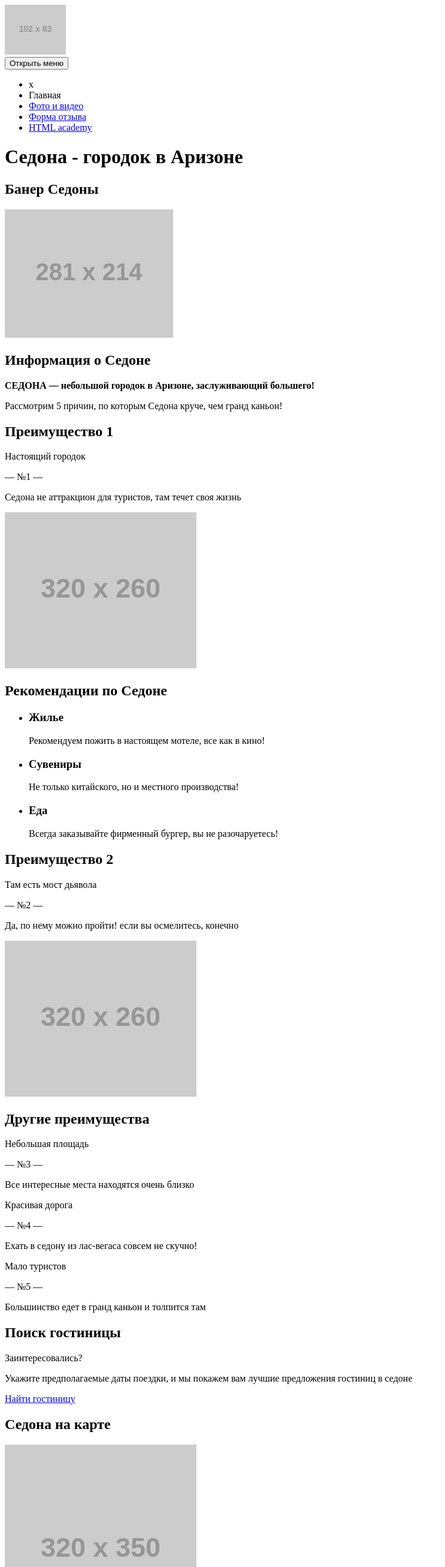
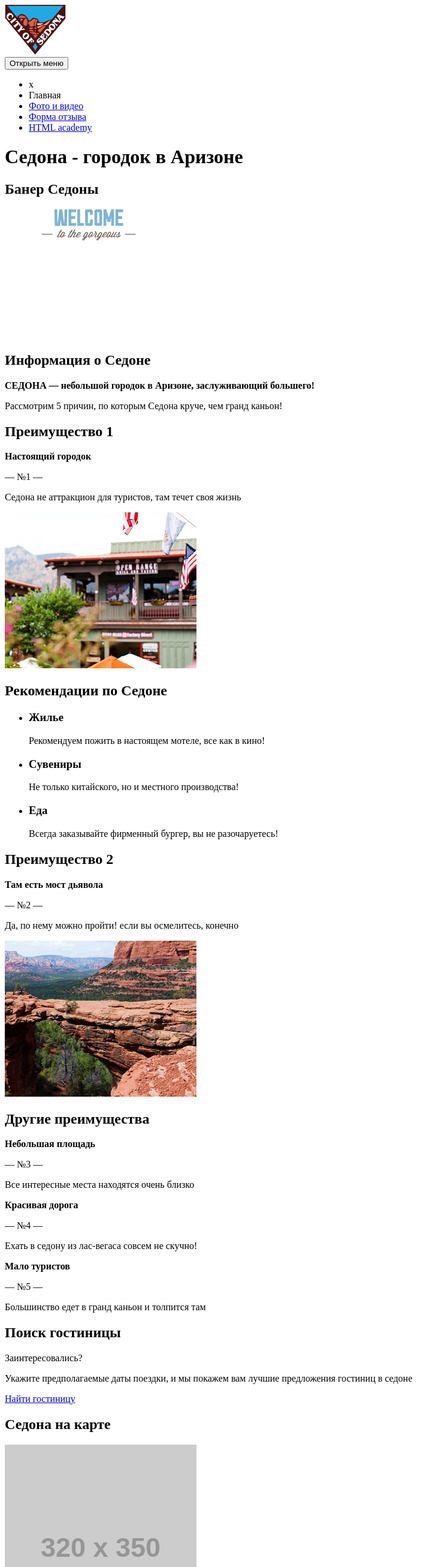
Before and after one commit to rrrita123/486753-sedona-19, a website: page source/index.html in a window 1280 px wide. Shown: the top 2612 px of the page at 60% size, without its empty margins (0-743 px from the left). Drawn offline with Linux system fonts and the light colour scheme; placeholder pictures from the web are drawn by us.

Commit message:
Начинаем вёрстку с препроцессором index.html

```diff
--- a/source/index.html
+++ b/source/index.html
@@ -3,11 +3,13 @@
   <head>
     <meta charset="utf-8">
     <title>HTML Academy: Седона</title>
+    <link href="css/style.css" rel="stylesheet">
   </head>
   <body>
+    <div class="container">
       <header class="page-header">
         <a class="page-header__logo">
-        <img class="page-header__logo-image" src="https://via.placeholder.com/102x83" width="102" height="83" alt="Логотип Седона">
+          <img class="page-header__logo-image" src="img/logo-sedona-mobile.svg" width="102" height="83" alt="Логотип Седона">
         </a>
         <nav class="main-nav">
           <button class="main-nav__toggle" type="button">Открыть меню</button>
@@ -26,24 +28,24 @@
 
         <div class="banner">
           <h2 class="visually-hidden">Банер Седоны</h2>
-        <img class="banner__image" width="281" height="214" src="https://via.placeholder.com/281x214" alt="Добро пожаловать в Седону">
+          <img class="banner__image banner__image--start" width="281" height="214" src="img/text-sedona-index.svg" alt="Добро пожаловать в Седону">
         </div>
 
-      <section class="info info--white">
+        <section class="info-start info-start--white">
           <h2 class="visually-hidden">Информация о Седоне</h2>
-        <b class="info__title">СЕДОНА — небольшой городок в Аризоне, заслуживающий большего!</b>
-        <p class="info__text">Рассмотрим 5 причин, по которым Седона круче, чем гранд каньон!</p>
+          <b class="info-start__title">СЕДОНА — небольшой городок в Аризоне, заслуживающий большего!</b>
+          <p class="info-start__text">Рассмотрим 5 причин, по которым Седона круче, чем гранд каньон!</p>
         </section>
 
         <section class="info info--blue">
           <h2 class="visually-hidden">Преимущество 1</h2>
-        <p class="info__title">Настоящий городок</p>
+          <b class="info__title">Настоящий городок</b>
           <p class="info__number">— №1 —</p>
           <p class="info__text">Седона не аттракцион для туристов, там течет своя жизнь</p>
         </section>
 
         <div class="photo-block">
-        <img class="photo-block__image" width="320" height="260" src="https://via.placeholder.com/320x260" alt="Городок Седона">
+          <img class="photo-block__image" width="320" height="260" src="img/main-city-mobile@1x.jpg" alt="Городок Седона">
         </div>
 
         <section class="recommendations">
@@ -64,32 +66,32 @@
             </ul>
         </section>
 
-      <section class="info info--blue">
+        <section class="info info--blue-other">
           <h2 class="visually-hidden">Преимущество 2</h2>
-        <p class="info__title">Там есть мост дьявола</p>
+          <b class="info__title">Там есть мост дьявола</b>
           <p class="info__number">— №2 —</p>
           <p class="info__text">Да, по нему можно пройти! если вы осмелитесь, конечно</p>
         </section>
 
         <div class="photo-block">
-        <img class="photo-block__image" width="320" height="260" src="https://via.placeholder.com/320x260" alt="Мост дьявола">
+          <img class="photo-block__image" width="320" height="260" src="img/main-bridge-mobile@1x.jpg" alt="Мост дьявола">
         </div>
 
         <section class="advantage-other">
           <h2 class="visually-hidden">Другие преимущества</h2>
           <div class="info info--grey">
-          <p class="info__title">Небольшая площадь</p>
-          <p class="info__num">— №3 —</p>
+            <b class="info__title">Небольшая площадь</b>
+            <p class="info__number">— №3 —</p>
             <p class="info__text">Все интересные места находятся очень близко</p>
           </div>
           <div class="info info--grey">
-          <p class="info__title">Красивая дорога</p>
-          <p class="info__num">— №4 —</p>
+            <b class="info__title">Красивая дорога</b>
+            <p class="info__number">— №4 —</p>
             <p class="info__text">Ехать в седону из лас-вегаса совсем не скучно!</p>
           </div>
           <div class="info info--grey">
-          <p class="info__title">Мало туристов</p>
-          <p class="info__num">— №5 —</p>
+            <b class="info__title">Мало туристов</b>
+            <p class="info__number">— №5 —</p>
             <p class="info__text">Большинство едет в гранд каньон и толпится там</p>
           </div>
         </section>
@@ -127,5 +129,6 @@
           <a class="copyright__link" href="https://htmlacademy.ru/intensive/adaptive">HTML Academy</a>
         </div>
       </footer>
+    </div>
   </body>
 </html>
```
Lines whose indentation alone changed are shown as unchanged.
